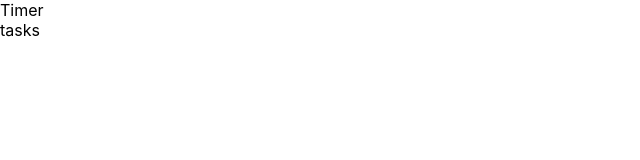
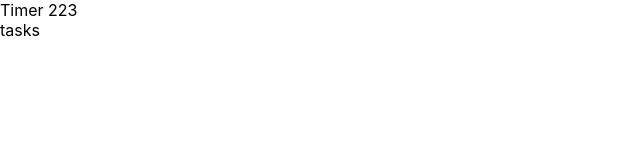
Before and after one commit to ruslan-bekshenev/react-tracker, a React (Create React App) app: page / in a window 1280 px wide. Shown: the top 160 px of the page, without its empty margins (0-640 px from the left). Built offline with nearby package versions, Linux system fonts and the light colour scheme.

Commit message:
timer component

```diff
--- a/src/components/Timer/Timer.tsx
+++ b/src/components/Timer/Timer.tsx
@@ -1,7 +1,7 @@
 import React from "react"
 
 const Timer = () => {
-  return <div>Timer</div>
+  return <div>Timer 223</div>
 }
 
 export default Timer
```
